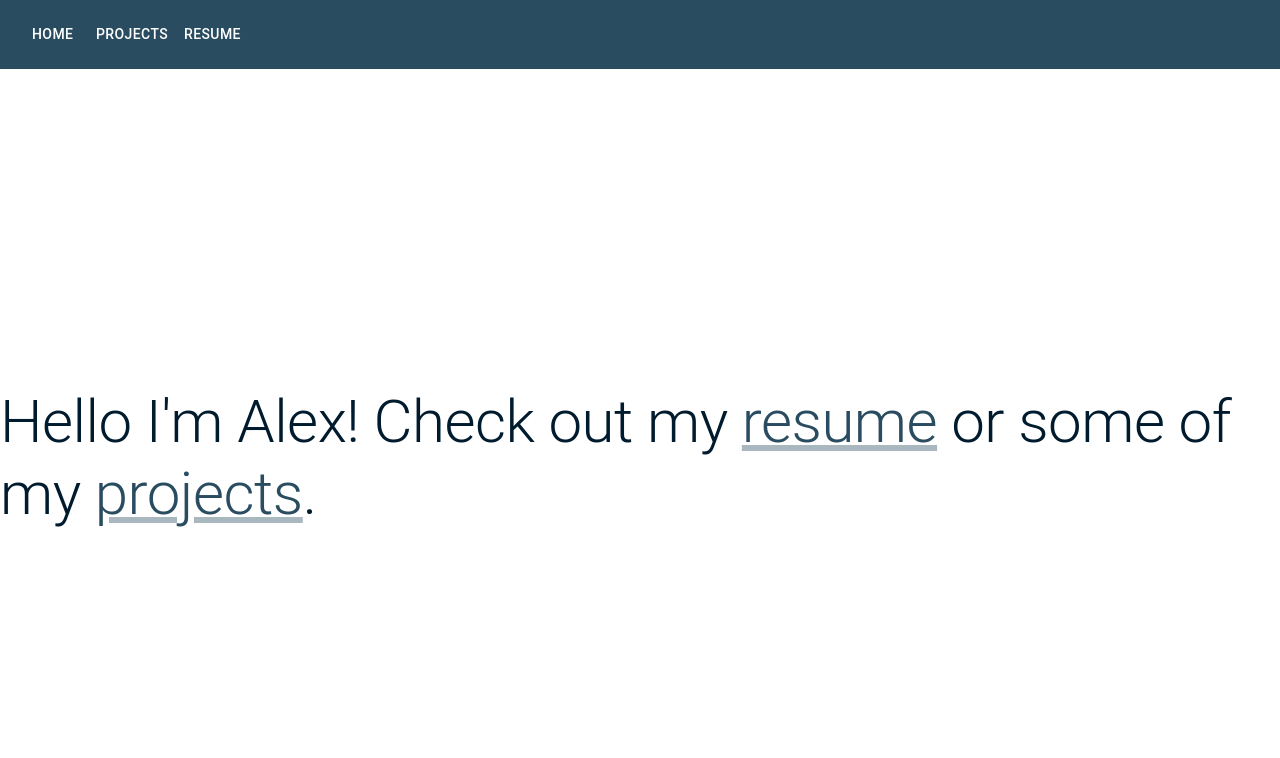
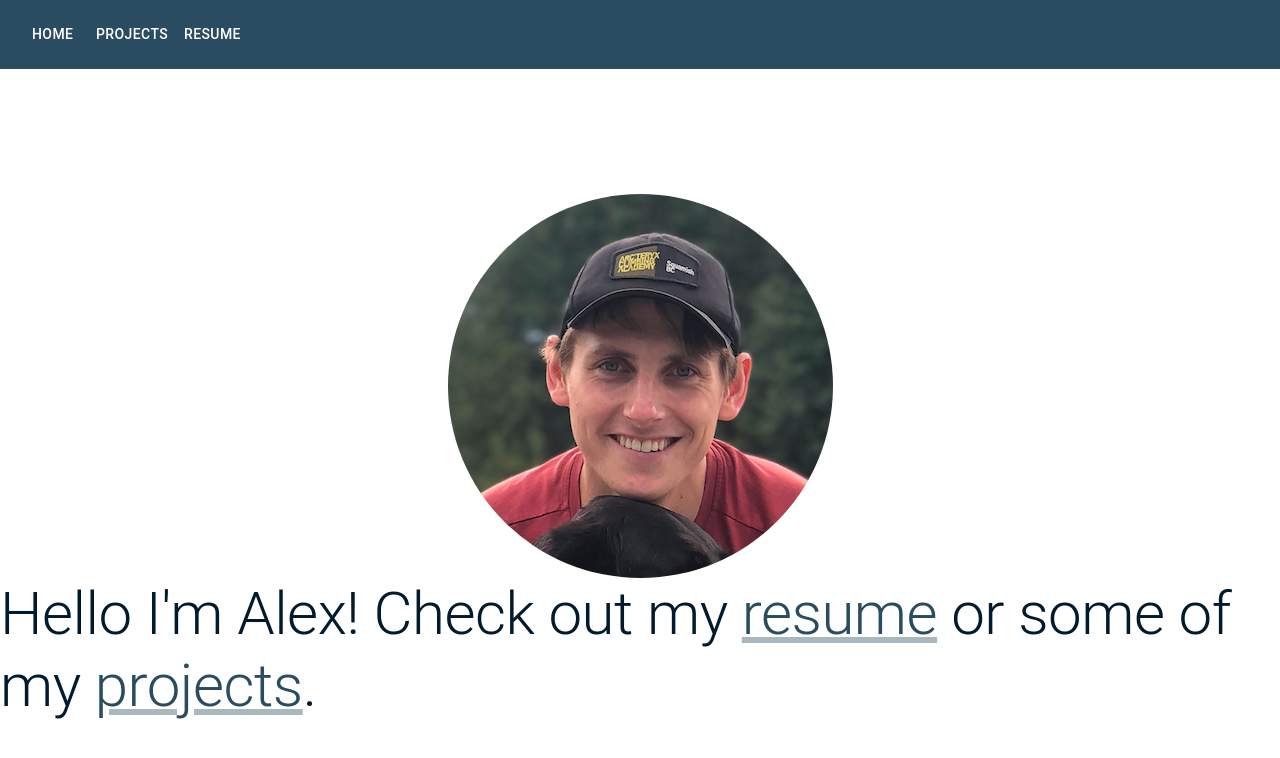
Before and after one commit to lalexgap/website, a React (Vite) app: page / in a window 1280 px wide. Shown: the top 758 px of the page. Built offline with nearby package versions, Linux system fonts and the light colour scheme.

Commit message:
Add image

```diff
--- a/src/routes/Landing.tsx
+++ b/src/routes/Landing.tsx
@@ -1,5 +1,5 @@
 import theme from "../theme";
-import { Box, Typography, Link } from "@mui/material";
+import { Box, Typography, Link, CardMedia } from "@mui/material";
 
 function Landing() {
   return (
@@ -9,7 +9,13 @@ function Landing() {
       justifyContent="center" // Horizontally centers the content
       alignItems="center" // Vertically centers the content
       height="100vh" // Takes the full height of the viewport
+      flexDirection="column"
     >
+      <CardMedia
+        component="img"
+        image="alex.png"
+        sx={{ maxHeight: 385, maxWidth: 385, borderRadius: "50%" }}
+      />
       <Typography color="textPrimary" variant="h2" gutterBottom>
         Hello I'm Alex! Check out my <Link href="/resume">resume</Link> or some
         of my <Link href="/projects">projects</Link>.
```
